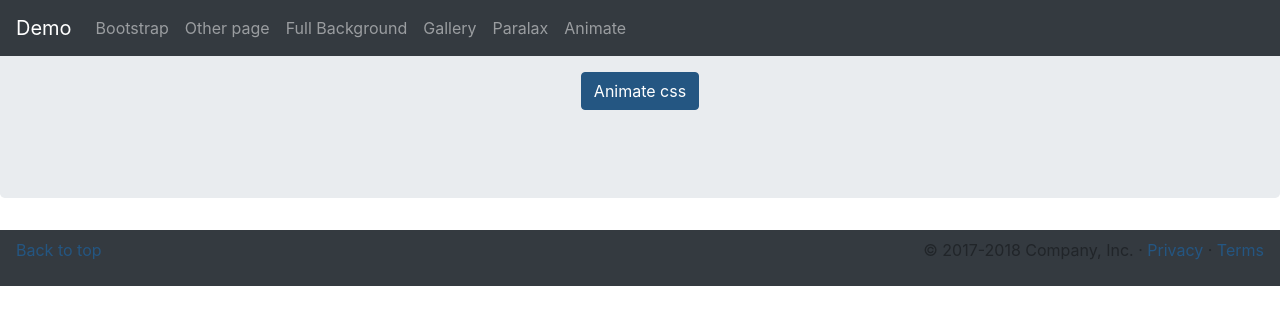
After one commit to ArthurLaheyne/labonneheure, a Symfony app: template templates/demo/animate.html.twig in a window 1280 px wide. The commit adds this page. Shown: the top 325 px of the page. Run offline with Twig, Linux system fonts and the light colour scheme; the template is opened without the code that fills it, so the values that code supplies are empty; style sheets or scripts are compiled from the project's sources; some libraries are stand-ins or nearby versions.

Commit message:
Animate CSS

```diff
--- /dev/null
+++ b/assets/css/demo/animate.scss
@@ -0,0 +1 @@
+@import "~animate.css/animate.min.css";
--- /dev/null
+++ b/assets/js/demo/animate.js
@@ -0,0 +1 @@
+import '../../css/demo/animate.scss';
--- a/package.json
+++ b/package.json
@@ -15,5 +15,8 @@
         "dev": "encore dev",
         "watch": "encore dev --watch",
         "build": "encore production --progress"
+    },
+    "dependencies": {
+        "animate.css": "^3.7.0"
     }
 }
--- /dev/null
+++ b/templates/demo/animate.html.twig
@@ -0,0 +1,20 @@
+{% extends 'demo/base.html.twig' %}
+
+{% block title %}Animate CSS{% endblock %}
+
+{% block main %}
+
+<section class="jumbotron text-center">
+    <div class="container">
+        <p>
+            <a href="https://daneden.github.io/animate.css/" target="_blank" class="animated bounce btn btn-primary my-2">Animate css</a>
+        </p>
+    </div>
+</section>
+
+{% endblock %}
+
+{% block stylesheets %}
+    {{ parent() }}
+    {{ encore_entry_link_tags('animate') }}
+{% endblock %}
--- a/templates/demo/menu.html.twig
+++ b/templates/demo/menu.html.twig
@@ -21,6 +21,9 @@
                 <li class="nav-item {{ app.request.get('_route') == 'demo_paralax' ? 'active' }}">
                     <a class="nav-link" href="{{ path('demo_paralax') }}">Paralax</a>
                 </li>
+                <li class="nav-item {{ app.request.get('_route') == 'demo_animate' ? 'active' }}">
+                    <a class="nav-link" href="{{ path('demo_animate') }}">Animate</a>
+                </li>
             </ul>
         </div>
     </nav>
--- a/webpack.config.js
+++ b/webpack.config.js
@@ -23,6 +23,7 @@ Encore
     .addEntry('other-page', './assets/js/demo/other-page.js')
     .addEntry('full-video-background', './assets/js/demo/full-video-background.js')
     .addEntry('paralax', './assets/js/demo/paralax.js')
+    .addEntry('animate', './assets/js/demo/animate.js')
 
     .addEntry('demo-images-gallery', './assets/js/demo/images-gallery.js')
     //.addEntry('page2', './assets/js/page2.js')
```
Also changed, not shown: src/Controller/DemoController.php (+8 -0 lines), 1 other file.
